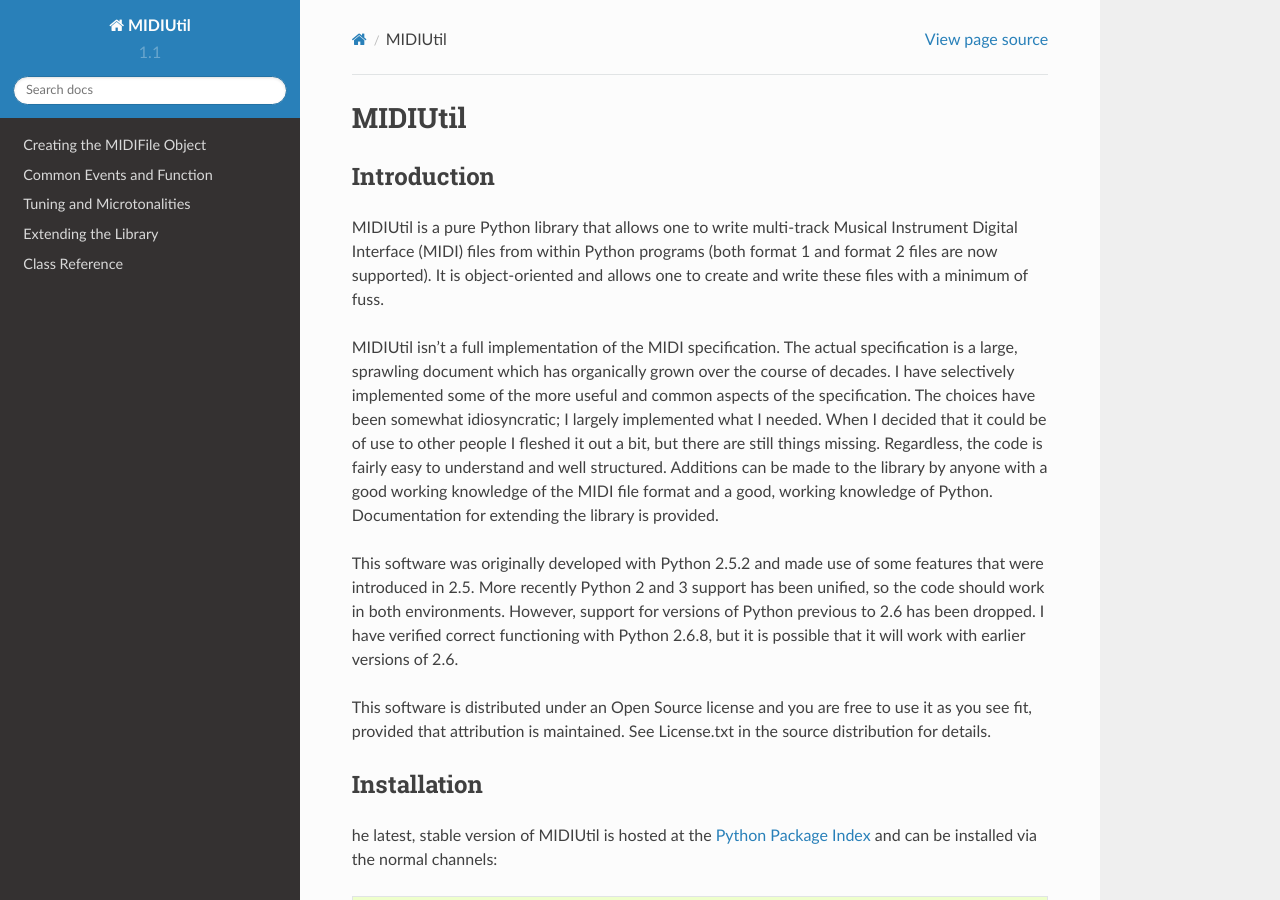
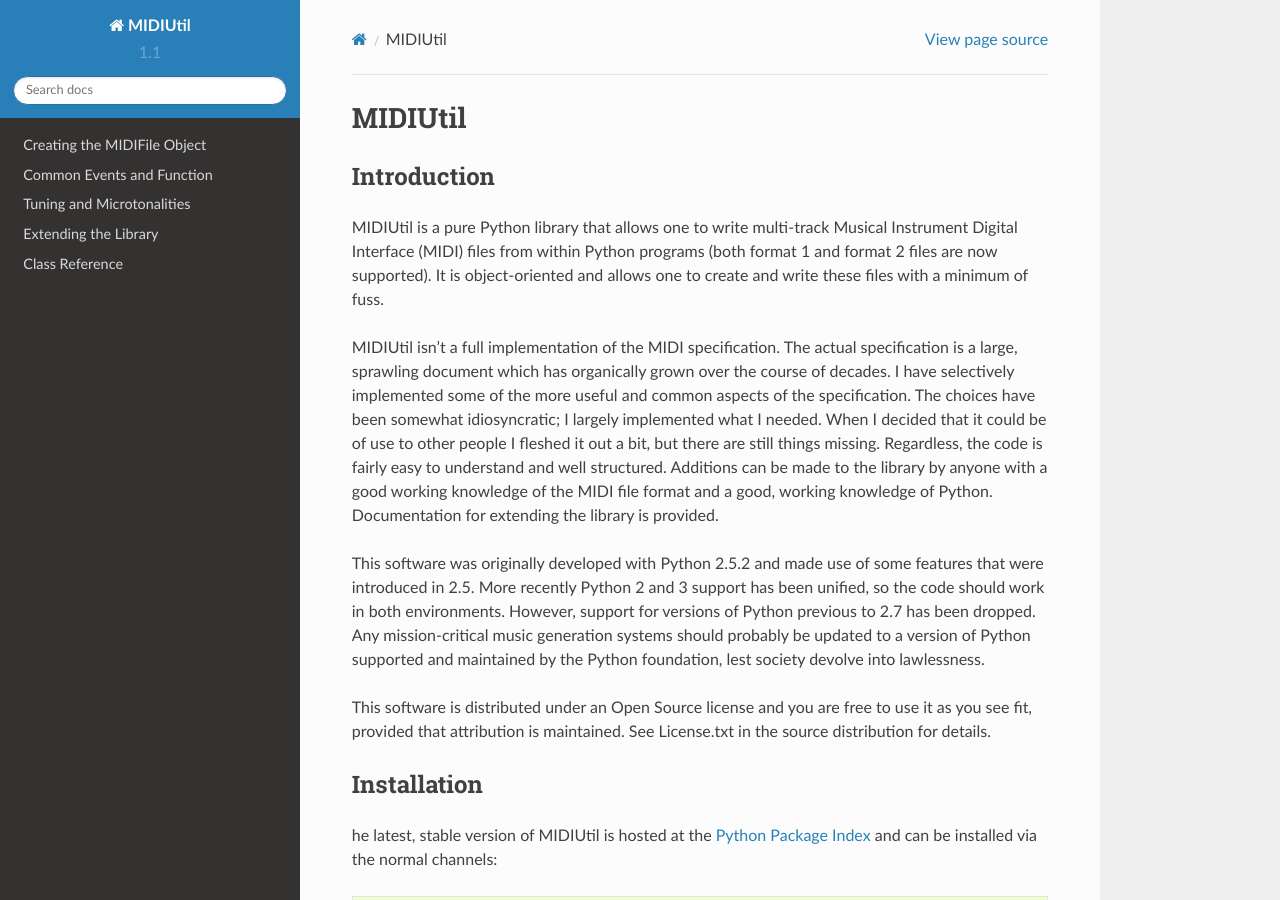
Before and after one commit to MarkCWirt/MIDIUtil, a Sphinx documentation site: the page built from documentation/index.rst, in a window 1280 px wide and 900 px high. Built offline with Sphinx 7.4.7 and the Read the Docs theme 2.0.0, drawn with Linux system fonts in a browser that asks for light colours.

Commit message:
Dropping 2.6 support.
It's pretty old at this point.

```diff
--- a/documentation/index.rst
+++ b/documentation/index.rst
@@ -37,12 +37,13 @@
 working knowledge of Python. Documentation for extending the library
 is provided.
 
-This software was originally developed with Python 2.5.2 and made use
-of some features that were introduced in 2.5. More recently Python 2 and
-3 support has been unified, so the code should work in both environments.
-However, support for versions of Python previous to 2.6 has been dropped.
-I have verified correct functioning with Python 2.6.8, but it is possible
-that it will work with earlier versions of 2.6.
+This software was originally developed with Python 2.5.2 and made use of
+some features that were introduced in 2.5. More recently Python 2 and 3
+support has been unified, so the code should work in both environments.
+However, support for versions of Python previous to 2.7 has been dropped.
+Any mission-critical music generation systems should probably be updated
+to a version of Python supported and maintained by the Python foundation,
+lest society devolve into lawlessness.
 
 This software is distributed under an Open Source license and you are
 free to use it as you see fit, provided that attribution is maintained.
```
Also changed, not shown: README.rst (+7 -6 lines), 1 other file.
